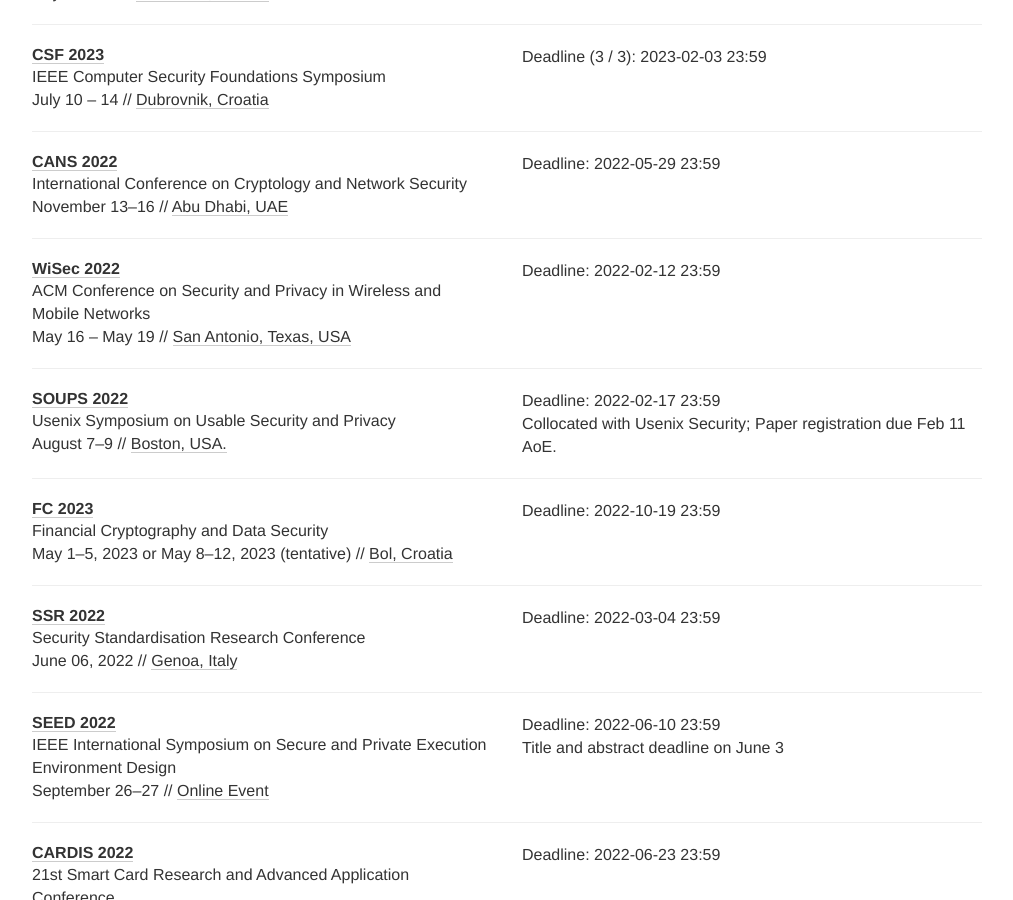
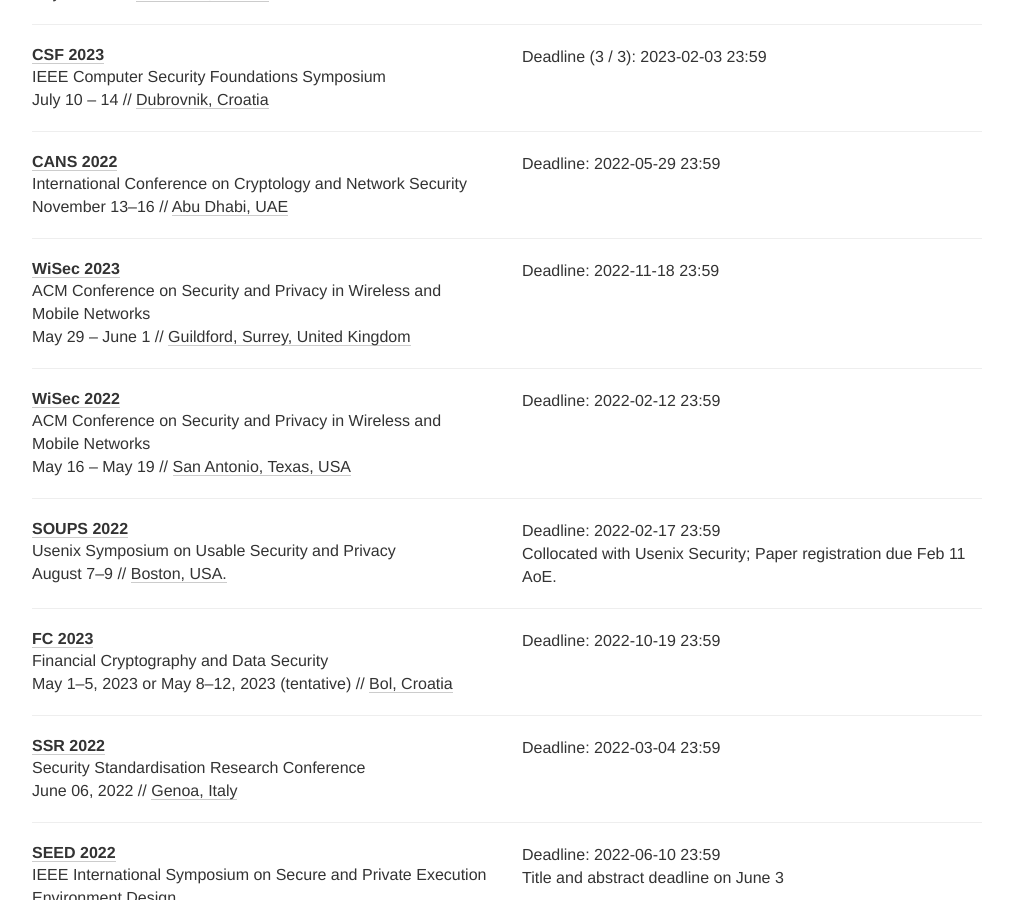
Before and after one commit to sec-deadlines/sec-deadlines.github.io, a Jekyll site: the page built from index.html, in a window 1280 px wide and 900 px high, scrolled down 2198 px. Shown: the whole window, without its empty margins (133-1146 px from the left). Built offline with Jekyll 4.4.1, drawn with Linux system fonts in a browser that asks for light colours; nearby versions of some CDN libraries; comment, search, counter and statistics services are not loaded.

Commit message:
Add WiSec2023

```diff
--- a/_data/conferences.yml
+++ b/_data/conferences.yml
@@ -100,6 +100,15 @@
   date: November 13-16
   place: Abu Dhabi, UAE
   tags: [SEC, CRYPTO, CONF]
+
+- name: WiSec
+  description: ACM Conference on Security and Privacy in Wireless and Mobile Networks
+  year: 2023
+  link: https://wisec2023.surrey.ac.uk
+  deadline: ["2022-11-18 23:59"]
+  date: May 29 - June 1
+  place: Guildford, Surrey, United Kingdom
+  tags: [SEC, PRIV, CONF]
 
 - name: WiSec
   description: ACM Conference on Security and Privacy in Wireless and Mobile Networks
```
